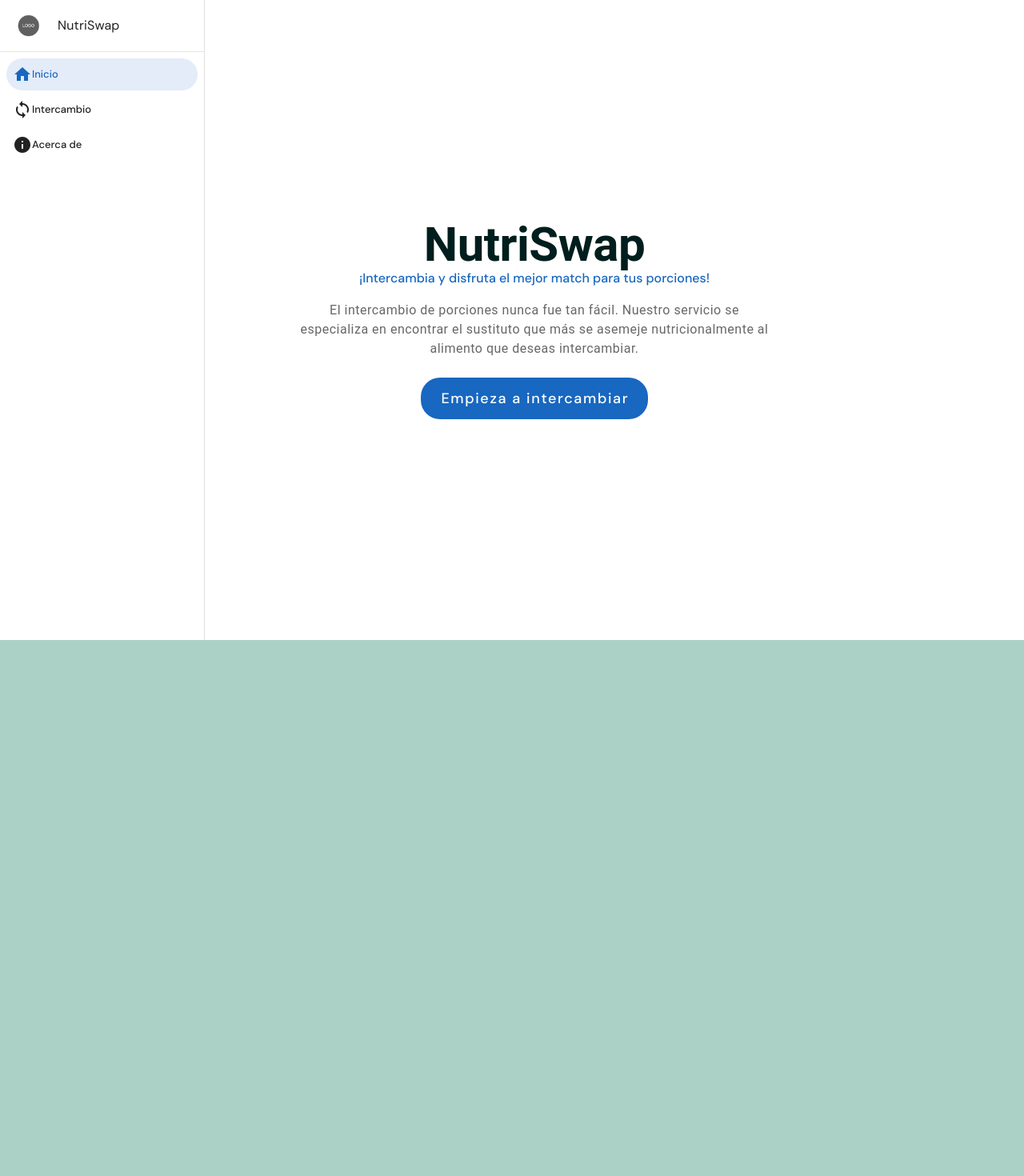
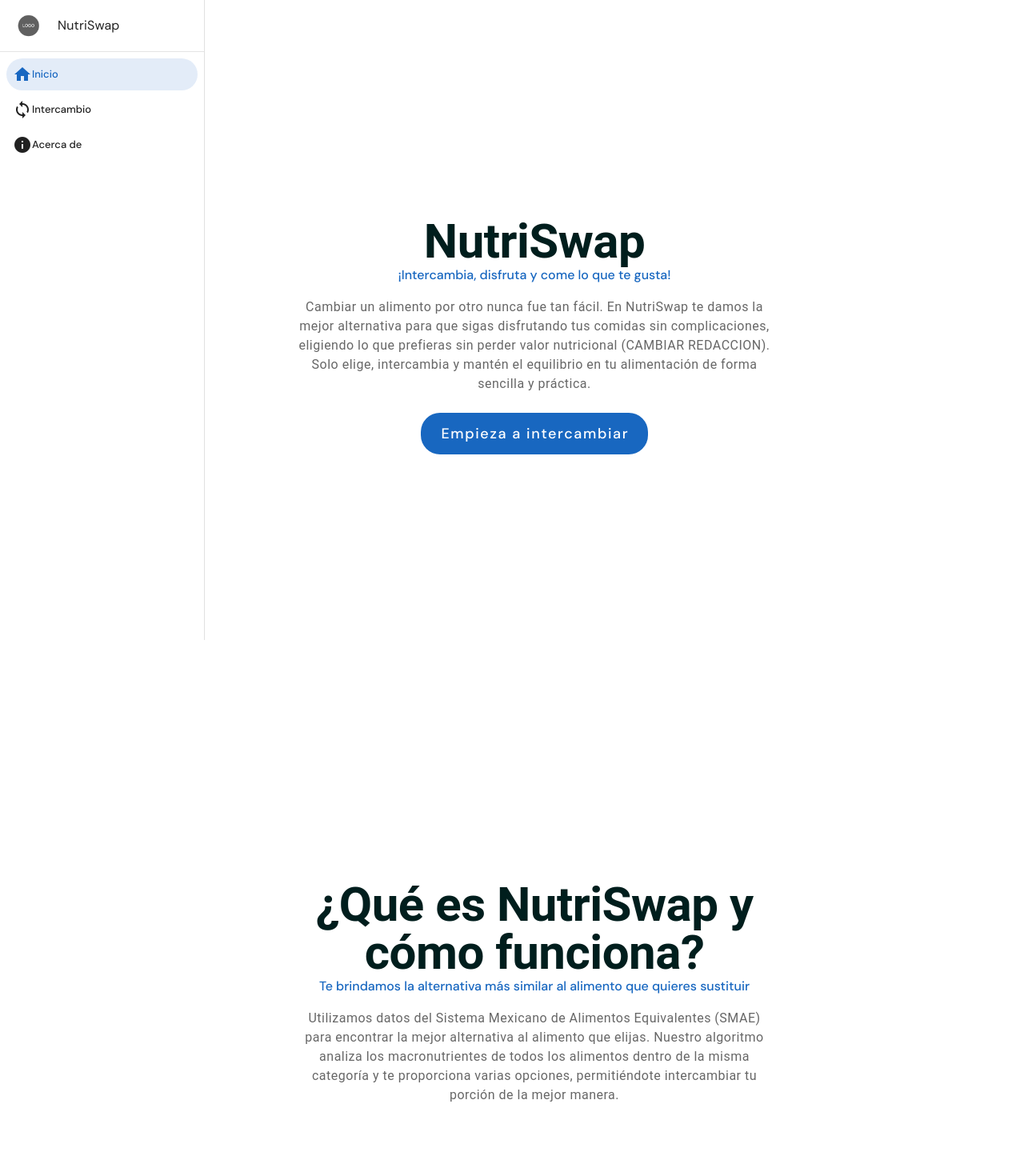
Before and after one commit to Nacho-Gmz/nutri-swap, a Vue app: page / in a window 1280 px wide. Shown: the top 1470 px of the page at 80% size. Before the commit the page ends 800 px from the top, so only its background shows below. Built offline with nearby package versions, Linux system fonts and the light colour scheme.

Commit message:
Actualización de componente HomeCard y diseño de HomePage

```diff
--- a/src/components/HomeCard.vue
+++ b/src/components/HomeCard.vue
@@ -1,21 +1,50 @@
 <template>
-    <v-container class="pa-6 pa-md-12 my-16" fluid>
-        <v-responsive class="mx-auto text-center" max-width="600">
-            <p class="font-weight-bold text-sm-h2 text-h4 mt-2'">
-                NutriSwap
+    <v-container class="fill-height" fluid>
+        <v-responsive class="mx-auto text-center d-flex align-center justify-center" max-width="600"
+            style="height: 100vh;">
+            <p class="font-weight-bold text-sm-h2 text-h4 mt-2">
+                {{ titleText }}
             </p>
-            <p class="font-weight-medium text-primary">¡Intercambia y disfruta el mejor match para tus porciones!
+            <p class="font-weight-medium text-primary">
+                {{ subtitleText }}
             </p>
-
             <p class="mt-4 text-body-1 text-medium-emphasis">
-                El intercambio de porciones nunca fue tan fácil.
-                Nuestro servicio se especializa en encontrar el sustituto que más se asemeje nutricionalmente al
-                alimento que deseas intercambiar.
+                {{ descriptionText }}
             </p>
             <br>
-            <v-btn rounded class="text-none" color="primary" size="x-large" text="Empieza a intercambiar" variant="flat"
-                :to="'/swapper'" />
+            <v-btn v-if="showButton" rounded class="text-none" color="primary" size="x-large" :text="buttonText"
+                variant="flat" :to="buttonLink" />
         </v-responsive>
     </v-container>
+</template>
 
-</template>
+<script>
+export default {
+    props: {
+        titleText: {
+            type: String,
+            default: 'Placeholder title'
+        },
+        subtitleText: {
+            type: String,
+            default: 'Placeholder subtitle'
+        },
+        descriptionText: {
+            type: String,
+            default: 'If you are seein this is because the component is not properly set up'
+        },
+        buttonText: {
+            type: String,
+            default: 'Placeholder button text'
+        },
+        buttonLink: {
+            type: String,
+            default: '/'
+        },
+        showButton: {
+            type: Boolean,
+            default: false
+        }
+    }
+};
+</script>
--- a/src/views/Home.vue
+++ b/src/views/Home.vue
@@ -4,7 +4,25 @@ import HomeCard from '@/components/HomeCard.vue';
 
 <template>
     <v-main class="home-page">
-        <HomeCard></HomeCard>
+        <HomeCard title-text="NutriSwap" subtitle-text="¡Intercambia, disfruta y come lo que te gusta!"
+            description-text="Cambiar un alimento por otro nunca fue tan fácil. En NutriSwap te damos la mejor alternativa para que sigas disfrutando tus comidas sin complicaciones, eligiendo lo que prefieras sin perder valor nutricional (CAMBIAR REDACCION). Solo elige, intercambia y mantén el equilibrio en tu alimentación de forma sencilla y práctica."
+            button-text="Empieza a intercambiar" button-link="/swapper" show-button="true" />
+        <v-divider></v-divider>
+        <HomeCard title-text="¿Qué es NutriSwap y cómo funciona?"
+            subtitle-text="Te brindamos la alternativa más similar al alimento que quieres sustituir"
+            description-text="Utilizamos datos del Sistema Mexicano de Alimentos Equivalentes (SMAE) para encontrar la mejor alternativa al alimento que elijas. Nuestro algoritmo analiza los macronutrientes de todos los alimentos dentro de la misma categoría y te proporciona varias opciones, permitiéndote intercambiar tu porción de la mejor manera." />
+        <v-divider></v-divider>
+        <HomeCard title-text="¿Qué son las porciones y cómo se definen?"
+            subtitle-text="La clave para una alimentación equilibrada"
+            description-text="Una porción es la cantidad específica de un alimento que se recomienda consumir. Su tamaño varía según el tipo de alimento y las necesidades nutricionales de cada persona." />
+        <v-divider></v-divider>
+        <HomeCard title-text="¿Por qué es importante seguir las porciones?"
+            subtitle-text="El equilibrio entre nutrición y bienestar"
+            description-text="Un seguimiento adecuado de las porciones te ayuda a consumir los nutrientes necesarios para tu cuerpo sin desequilibrar tu alimentación. Es clave para alcanzar objetivos como la pérdida de peso, el mantenimiento o aumento de masa muscular." />
+        <v-divider></v-divider>
+        <HomeCard title-text=" ¿Por qué aprender a intercambiar porciones mejora tu alimentación?"
+            subtitle-text="Flexibilidad sin perder el equilibrio nutricional"
+            description-text="Conocer cómo intercambiar porciones te permite adaptar tu alimentación sin afectar tu ingesta de nutrientes. Esto facilita una dieta más variada, personalizada y experimental sin sacrificar el control nutricional." />
     </v-main>
 </template>
 
```
